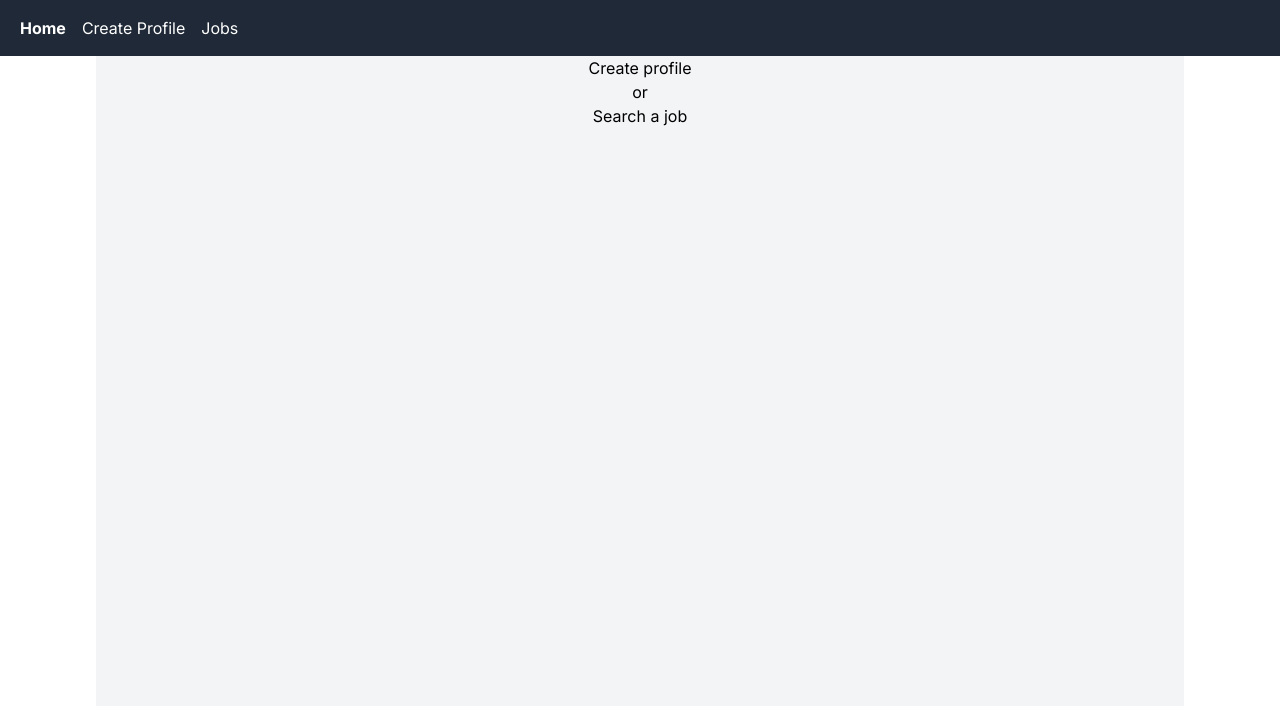
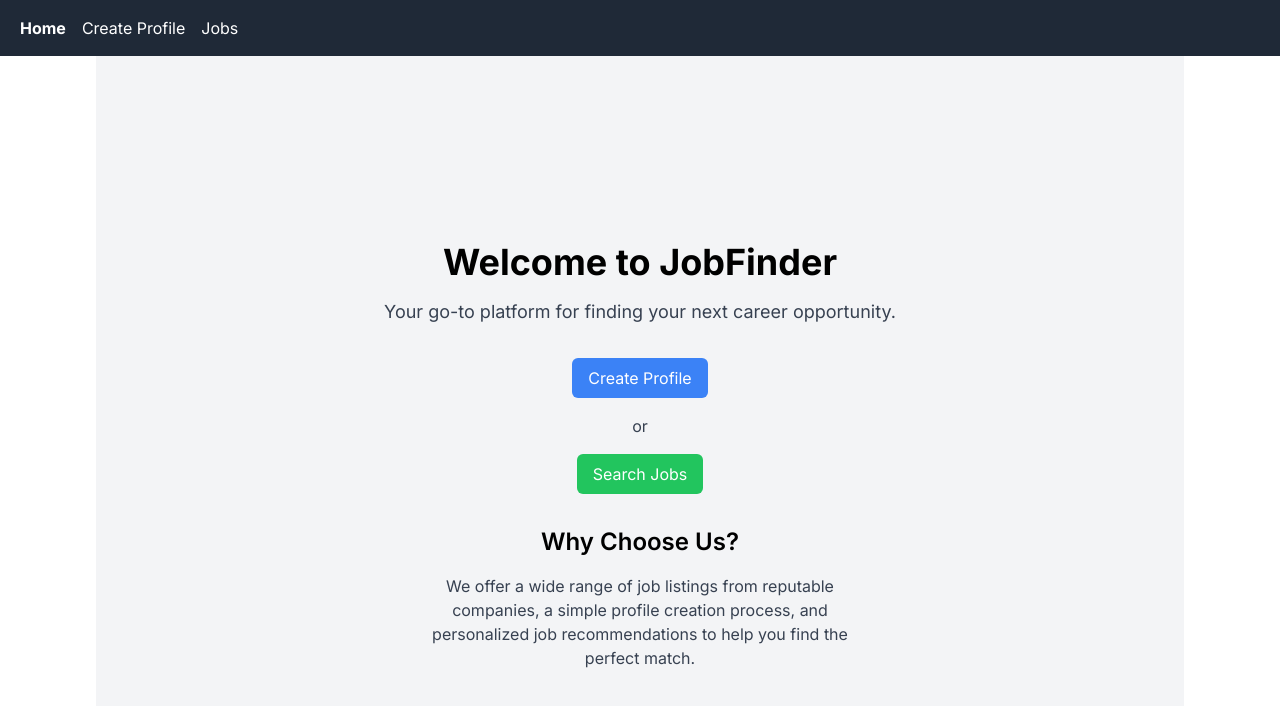
Before and after one commit to rusmarch/job-search-app, a Next.js app: page / in a window 1280 px wide. Shown: the top 706 px of the page. Built offline with nearby package versions, Linux system fonts and the light colour scheme.

Commit message:
added content to main page

```diff
--- a/src/app/page.tsx
+++ b/src/app/page.tsx
@@ -5,12 +5,32 @@ import Link from "next/link";
 export default function Home() {
 
   return (
-    <main className="flex flex-col items-center  min-h-screen bg-gray-100">
-      <>
-        <Link href="/create-profile">Create profile</Link>
-        <p>or</p>
-        <Link href="/jobs" >Search a job</Link>
-      </>
+    <main className="flex flex-col items-center justify-center min-h-screen bg-gray-100 p-4">
+      <section className="text-center mb-8">
+        <h1 className="text-4xl font-bold mb-4">Welcome to JobFinder</h1>
+        <p className="text-lg text-gray-700">
+          Your go-to platform for finding your next career opportunity.
+        </p>
+      </section>
+      <section className="flex flex-col items-center gap-4">
+        <Link href="/create-profile">
+          <p className="bg-blue-500 text-white py-2 px-4 rounded-md hover:bg-blue-600 transition">
+            Create Profile
+          </p>
+        </Link>
+        <p className="text-gray-700">or</p>
+        <Link href="/jobs">
+          <p className="bg-green-500 text-white py-2 px-4 rounded-md hover:bg-green-600 transition">
+            Search Jobs
+          </p>
+        </Link>
+      </section>
+      <section className="mt-8 text-center">
+        <h2 className="text-2xl font-semibold mb-4">Why Choose Us?</h2>
+        <p className="text-gray-700 max-w-md">
+          We offer a wide range of job listings from reputable companies, a simple profile creation process, and personalized job recommendations to help you find the perfect match.
+        </p>
+      </section>
     </main>
   );
 }
```
